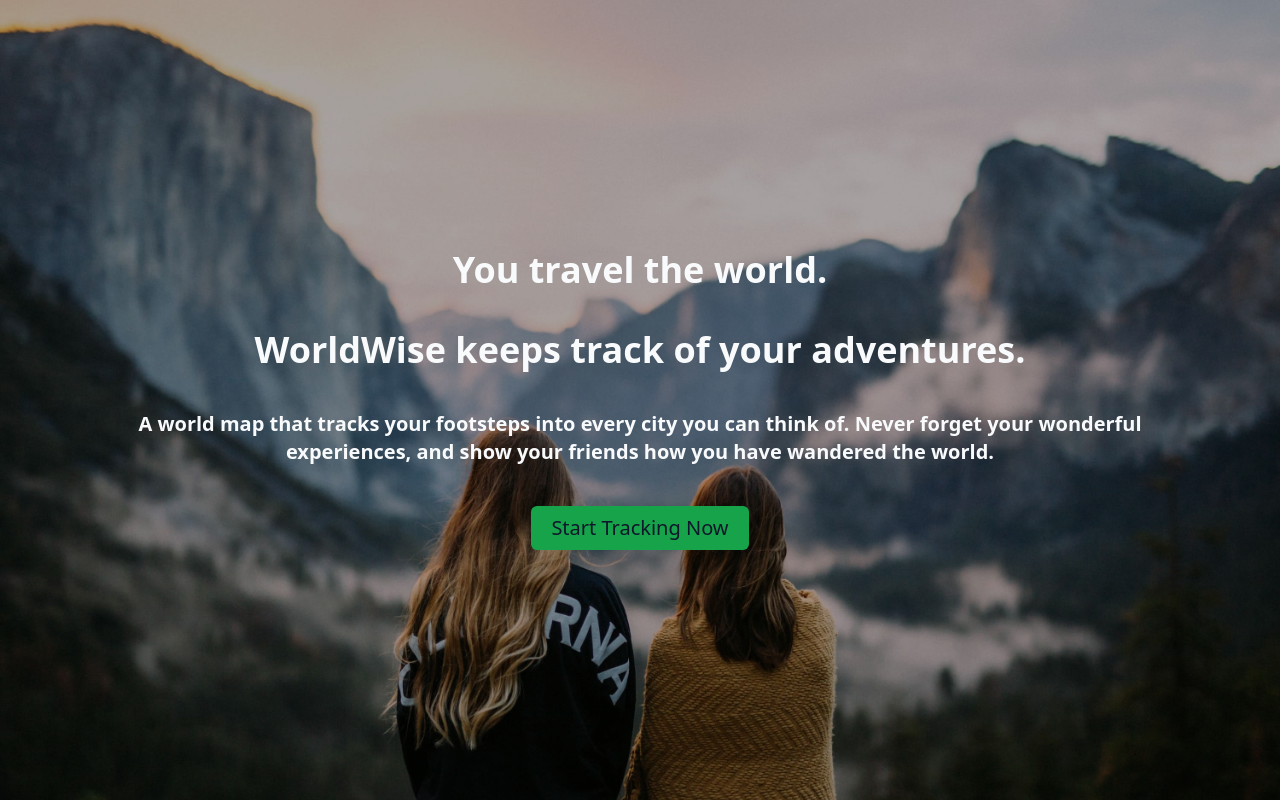
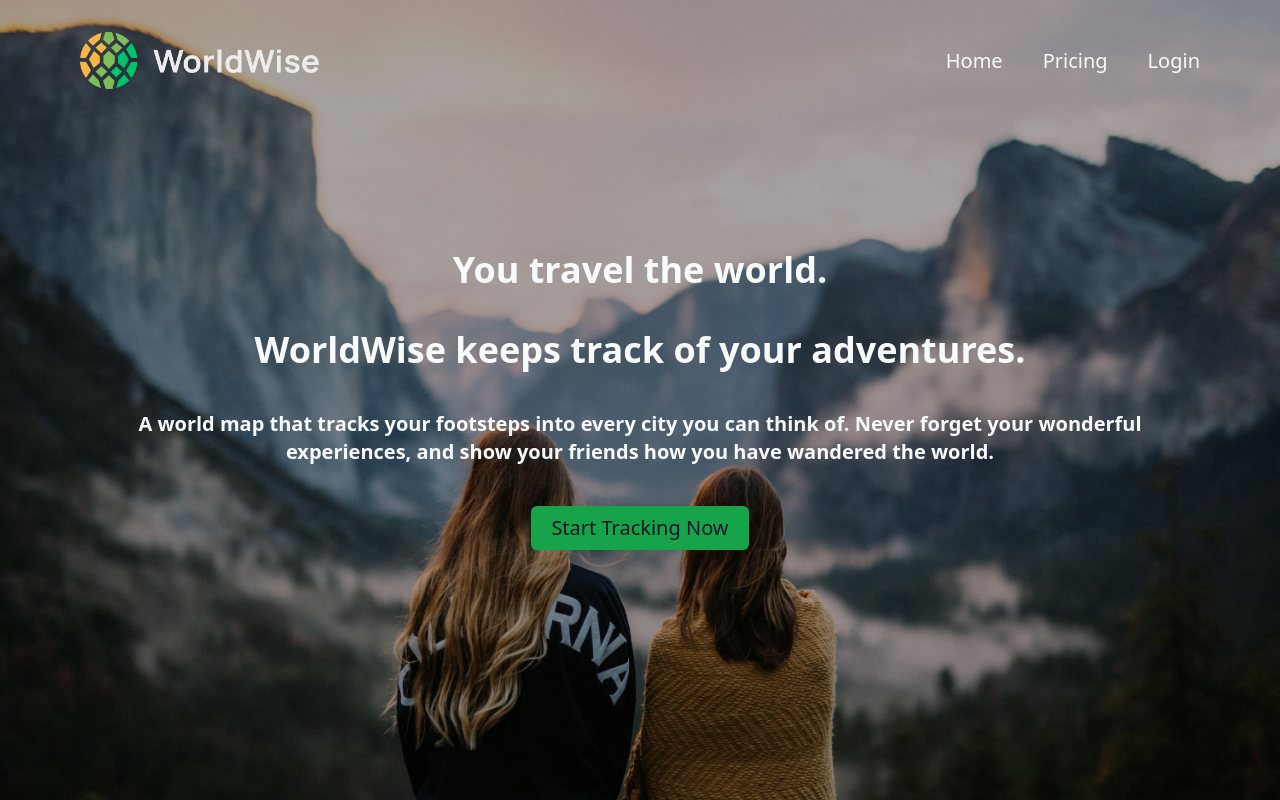
Before and after one commit to Rahulkaradwal/react-type, a React (Vite) app in the folder worldwise/: page / in a window 1280 px wide. Built offline with nearby package versions, Linux system fonts and the light colour scheme.

Commit message:
feat: add header

```diff
--- /dev/null
+++ b/worldwise/src/components/Header.tsx
@@ -0,0 +1,25 @@
+import { FC, ReactElement } from "react";
+import { Link } from "react-router-dom";
+
+export const Header: FC = (): ReactElement => {
+  return (
+    <header className=" text-slate-50 text-xl p-8 z-20 absolute w-full">
+      <nav className="flex justify-between px-12 items-center">
+        <Link to="/">
+          <img className="w-60" src="logo.png" alt="logo" />
+        </Link>
+        <ul className="flex gap-10">
+          <li>
+            <Link to="/">Home</Link>
+          </li>
+          <li>
+            <Link to="/pricing">Pricing</Link>
+          </li>
+          <li>
+            <Link to="/login">Login</Link>
+          </li>
+        </ul>
+      </nav>
+    </header>
+  );
+};
--- a/worldwise/src/pages/HomePage.tsx
+++ b/worldwise/src/pages/HomePage.tsx
@@ -1,9 +1,11 @@
 import { FC, ReactElement } from "react";
+import { Header } from "../components/Header";
 
 export const Homepage: FC = (): ReactElement => {
   return (
     <main>
       <section className="relative h-screen overflow-hidden">
+        <Header />
         {/* Background image with grey overlay */}
         <div className="absolute inset-0 bg-homepage-background bg-center bg-cover">
           <div className="absolute inset-0 bg-black bg-opacity-35"></div>
--- a/worldwise/src/pages/Pricing.tsx
+++ b/worldwise/src/pages/Pricing.tsx
@@ -2,7 +2,7 @@ import { FC } from "react";
 
 export const Pricing: FC = () => {
   return (
-    <main className="">
+    <header className="">
       <section>
         <div>
           <h2>
@@ -18,6 +18,6 @@ export const Pricing: FC = () => {
         </div>
         <img src="img-2.jpg" alt="overview of a large city with skyscrapers" />
       </section>
-    </main>
+    </header>
   );
 };
```
